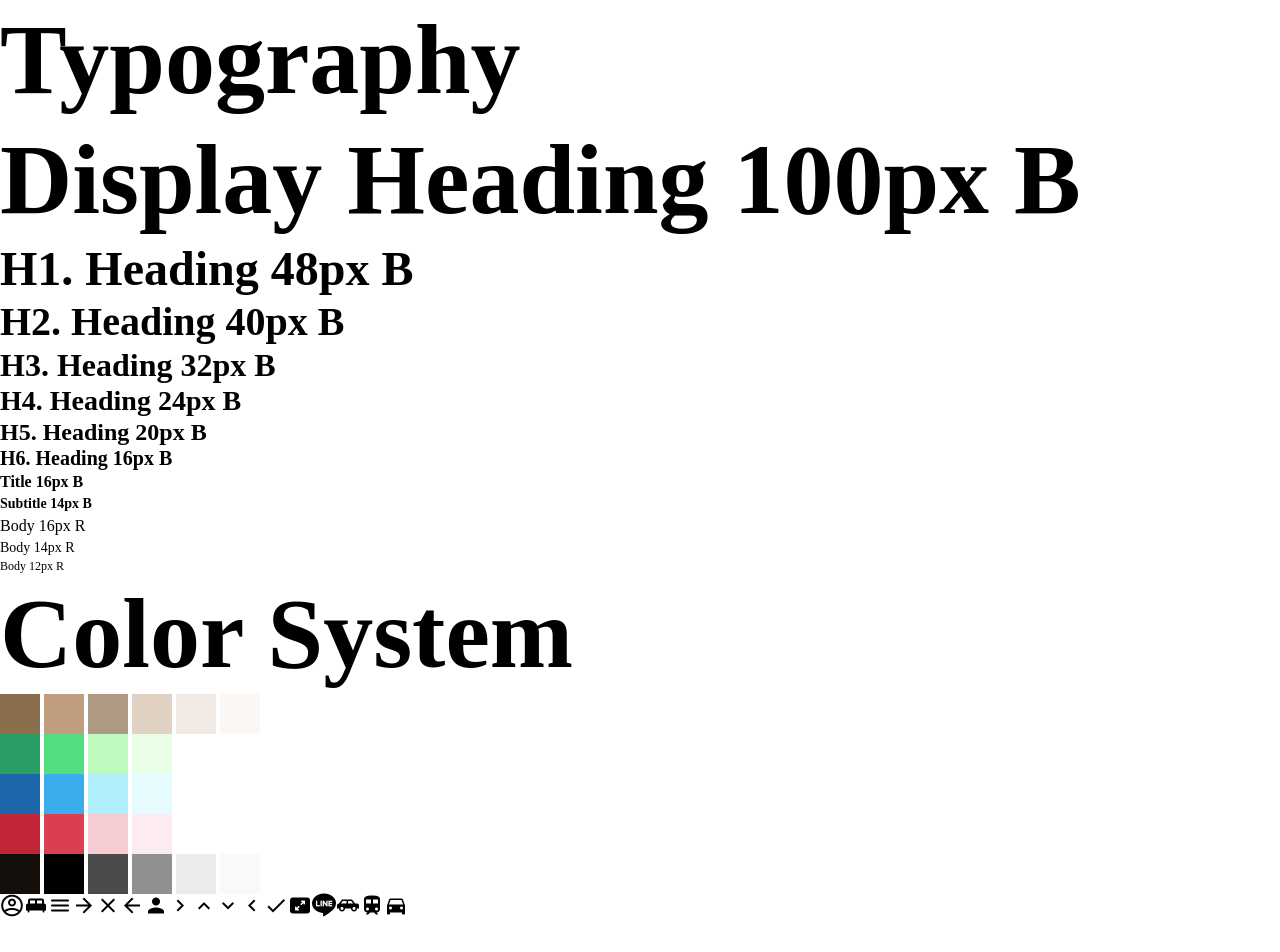
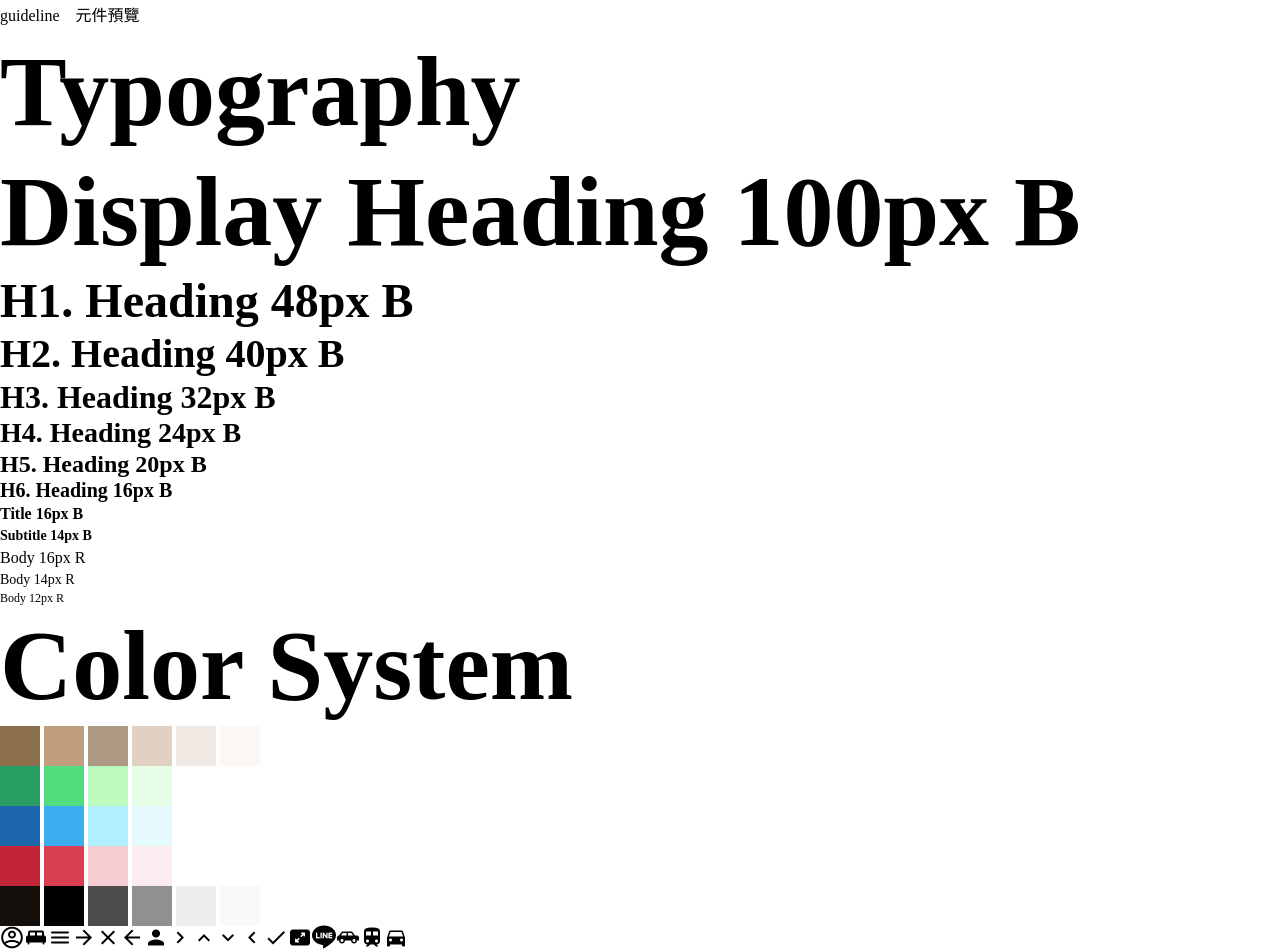
Before and after one commit to justine92415/TypeScript-Hotel, an Angular app: page /guideline in a window 1280 px wide. Before the commit this address led to /. Shown: the top 952 px of the page. Before the commit the page ends 927 px from the top, so only its background shows below. Built offline with nearby package versions, Linux system fonts and the light colour scheme.

Commit message:
新增 guideline、元件demo 頁面

```diff
--- a/src/app/app.component.html
+++ b/src/app/app.component.html
@@ -1,67 +1,5 @@
-<p class="text-bigtitle">Typography</p>
-<p class="text-bigtitle">Display Heading 100px B</p>
-<h1 class="">H1. Heading 48px B</h1>
-<h2>H2. Heading 40px B</h2>
-<h3>H3. Heading 32px B</h3>
-<h4>H4. Heading 24px B</h4>
-<h5>H5. Heading 20px B</h5>
-<h6>H6. Heading 16px B</h6>
-<p class="text-title">Title 16px B</p>
-<p class="text-subtitle">Subtitle 14px B</p>
-<p class="text-body1">Body 16px R</p>
-<p class="text-body2">Body 14px R</p>
-<p class="text-tiny">Body 12px R</p>
-<p class="text-bigtitle">Color System</p>
-<div class="flex gap-1">
-  <div class="w-10 h-10 bg-primary-dark"></div>
-  <div class="w-10 h-10 bg-primary-base"></div>
-  <div class="w-10 h-10 bg-primary-80"></div>
-  <div class="w-10 h-10 bg-primary-60"></div>
-  <div class="w-10 h-10 bg-primary-40"></div>
-  <div class="w-10 h-10 bg-primary-tint"></div>
+<div class="flex gap-4">
+  <a [routerLink]="['/guideline']" routerLinkActive="router-link-active">guideline</a>
+  <a [routerLink]="['/components-demo']" routerLinkActive="router-link-active">元件預覽</a>
 </div>
-<div class="flex gap-1">
-  <div class="w-10 h-10 bg-success-dark"></div>
-  <div class="w-10 h-10 bg-success-base"></div>
-  <div class="w-10 h-10 bg-success-20"></div>
-  <div class="w-10 h-10 bg-success-10"></div>
-</div>
-<div class="flex gap-1">
-  <div class="w-10 h-10 bg-info-dark"></div>
-  <div class="w-10 h-10 bg-info-base"></div>
-  <div class="w-10 h-10 bg-info-20"></div>
-  <div class="w-10 h-10 bg-info-10"></div>
-</div>
-<div class="flex gap-1">
-  <div class="w-10 h-10 bg-error-dark"></div>
-  <div class="w-10 h-10 bg-error-base"></div>
-  <div class="w-10 h-10 bg-error-20"></div>
-  <div class="w-10 h-10 bg-error-10"></div>
-</div>
-<div class="flex gap-1">
-  <div class="w-10 h-10 bg-black-bg"></div>
-  <div class="w-10 h-10 bg-black"></div>
-  <div class="w-10 h-10 bg-black-80"></div>
-  <div class="w-10 h-10 bg-black-60"></div>
-  <div class="w-10 h-10 bg-black-40"></div>
-  <div class="w-10 h-10 bg-black-10"></div>
-  <div class="w-10 h-10 bg-white"></div>
-</div>
-
-<span class="icon-ic_profile"></span>
-<span class="icon-ic_bed"></span>
-<span class="icon-ic_menu"></span>
-<span class="icon-ic_arrow_right"></span>
-<span class="icon-ic_close"></span>
-<span class="icon-ic_arrow_left"></span>
-<span class="icon-ic_person"></span>
-<span class="icon-ic_right"></span>
-<span class="icon-ic_up"></span>
-<span class="icon-ic_down"></span>
-<span class="icon-ic_left"></span>
-<span class="icon-ic_check"></span>
-<span class="icon-ic_size"></span>
-<span class="icon-bi_line"></span>
-<span class="icon-ic_luxurycar"></span>
-<span class="icon-ic_train"></span>
-<span class="icon-ic_car"></span>
+<router-outlet></router-outlet>
--- a/src/app/app.component.ts
+++ b/src/app/app.component.ts
@@ -1,11 +1,11 @@
 import { Component } from '@angular/core';
 import { CommonModule } from '@angular/common';
-import { RouterOutlet } from '@angular/router';
+import { RouterLink, RouterOutlet } from '@angular/router';
 
 @Component({
   selector: 'app-root',
   standalone: true,
-  imports: [CommonModule, RouterOutlet],
+  imports: [CommonModule, RouterOutlet,RouterLink],
   templateUrl: './app.component.html',
   styleUrl: './app.component.scss'
 })
--- a/src/app/app.routes.ts
+++ b/src/app/app.routes.ts
@@ -1,3 +1,18 @@
 import { Routes } from '@angular/router';
 
-export const routes: Routes = [];
+export const routes: Routes = [
+  {
+    path: 'guideline',
+    loadComponent: () =>
+      import('./pages/guideline/guideline.component').then(
+        (m) => m.GuidelineComponent
+      ),
+  },
+  {
+    path: 'components-demo',
+    loadComponent: () =>
+      import('./pages/components-demo/components-demo.component').then(
+        (m) => m.ComponentsDemoComponent
+      ),
+  },
+];
--- /dev/null
+++ b/src/app/pages/components-demo/components-demo.component.html
@@ -0,0 +1 @@
+<p>components-demo works!</p>
--- /dev/null
+++ b/src/app/pages/guideline/guideline.component.html
@@ -0,0 +1,67 @@
+<p class="text-bigtitle">Typography</p>
+<p class="text-bigtitle">Display Heading 100px B</p>
+<h1 class="">H1. Heading 48px B</h1>
+<h2>H2. Heading 40px B</h2>
+<h3>H3. Heading 32px B</h3>
+<h4>H4. Heading 24px B</h4>
+<h5>H5. Heading 20px B</h5>
+<h6>H6. Heading 16px B</h6>
+<p class="text-title">Title 16px B</p>
+<p class="text-subtitle">Subtitle 14px B</p>
+<p class="text-body1">Body 16px R</p>
+<p class="text-body2">Body 14px R</p>
+<p class="text-tiny">Body 12px R</p>
+<p class="text-bigtitle">Color System</p>
+<div class="flex gap-1">
+  <div class="w-10 h-10 bg-primary-dark"></div>
+  <div class="w-10 h-10 bg-primary-base"></div>
+  <div class="w-10 h-10 bg-primary-80"></div>
+  <div class="w-10 h-10 bg-primary-60"></div>
+  <div class="w-10 h-10 bg-primary-40"></div>
+  <div class="w-10 h-10 bg-primary-tint"></div>
+</div>
+<div class="flex gap-1">
+  <div class="w-10 h-10 bg-success-dark"></div>
+  <div class="w-10 h-10 bg-success-base"></div>
+  <div class="w-10 h-10 bg-success-20"></div>
+  <div class="w-10 h-10 bg-success-10"></div>
+</div>
+<div class="flex gap-1">
+  <div class="w-10 h-10 bg-info-dark"></div>
+  <div class="w-10 h-10 bg-info-base"></div>
+  <div class="w-10 h-10 bg-info-20"></div>
+  <div class="w-10 h-10 bg-info-10"></div>
+</div>
+<div class="flex gap-1">
+  <div class="w-10 h-10 bg-error-dark"></div>
+  <div class="w-10 h-10 bg-error-base"></div>
+  <div class="w-10 h-10 bg-error-20"></div>
+  <div class="w-10 h-10 bg-error-10"></div>
+</div>
+<div class="flex gap-1">
+  <div class="w-10 h-10 bg-black-bg"></div>
+  <div class="w-10 h-10 bg-black"></div>
+  <div class="w-10 h-10 bg-black-80"></div>
+  <div class="w-10 h-10 bg-black-60"></div>
+  <div class="w-10 h-10 bg-black-40"></div>
+  <div class="w-10 h-10 bg-black-10"></div>
+  <div class="w-10 h-10 bg-white"></div>
+</div>
+
+<span class="icon-ic_profile"></span>
+<span class="icon-ic_bed"></span>
+<span class="icon-ic_menu"></span>
+<span class="icon-ic_arrow_right"></span>
+<span class="icon-ic_close"></span>
+<span class="icon-ic_arrow_left"></span>
+<span class="icon-ic_person"></span>
+<span class="icon-ic_right"></span>
+<span class="icon-ic_up"></span>
+<span class="icon-ic_down"></span>
+<span class="icon-ic_left"></span>
+<span class="icon-ic_check"></span>
+<span class="icon-ic_size"></span>
+<span class="icon-bi_line"></span>
+<span class="icon-ic_luxurycar"></span>
+<span class="icon-ic_train"></span>
+<span class="icon-ic_car"></span>
```
Also changed, not shown: src/app/pages/components-demo/components-demo.component.ts (added, +12 -0 lines), src/app/pages/guideline/guideline.component.ts (added, +12 -0 lines), src/app/pages/components-demo/components-demo.component.scss (added), src/app/pages/guideline/guideline.component.scss (added).
